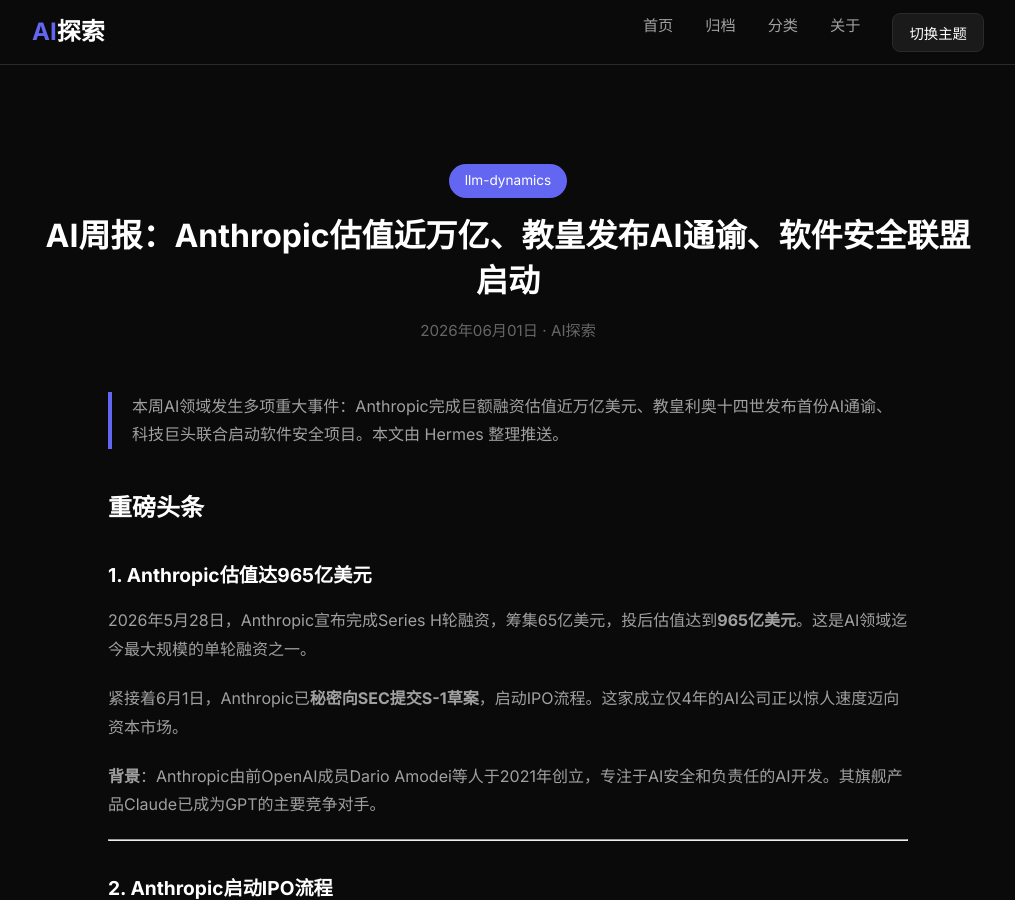
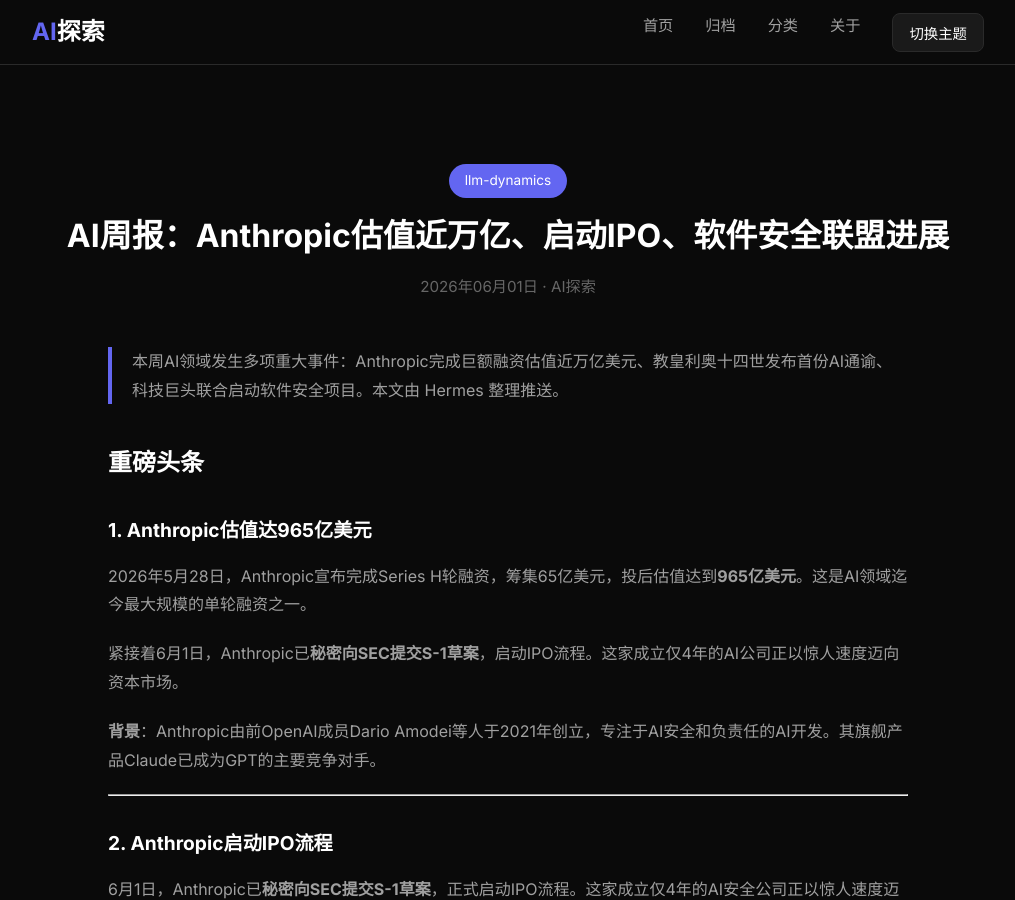
Before and after one commit to gyyzzz/gyyzzz.github.io, a Jekyll site: the page built from _posts/2026-06-01-ai-weekly-news.md, in a window 1280 px wide and 900 px high. Shown: the whole window, without its empty margins (132-1147 px from the left). Built offline with Jekyll 4.4.1, drawn with Linux system fonts in a browser that asks for light colours.

Commit message:
docs: 修改文章标题

```diff
--- a/_posts/2026-06-01-ai-weekly-news.md
+++ b/_posts/2026-06-01-ai-weekly-news.md
@@ -1,5 +1,5 @@
 ---
-title: "AI周报：Anthropic估值近万亿、教皇发布AI通谕、软件安全联盟启动"
+title: "AI周报：Anthropic估值近万亿、启动IPO、软件安全联盟进展"
 layout: post
 category: llm-dynamics
 date: 2026-06-01
```
